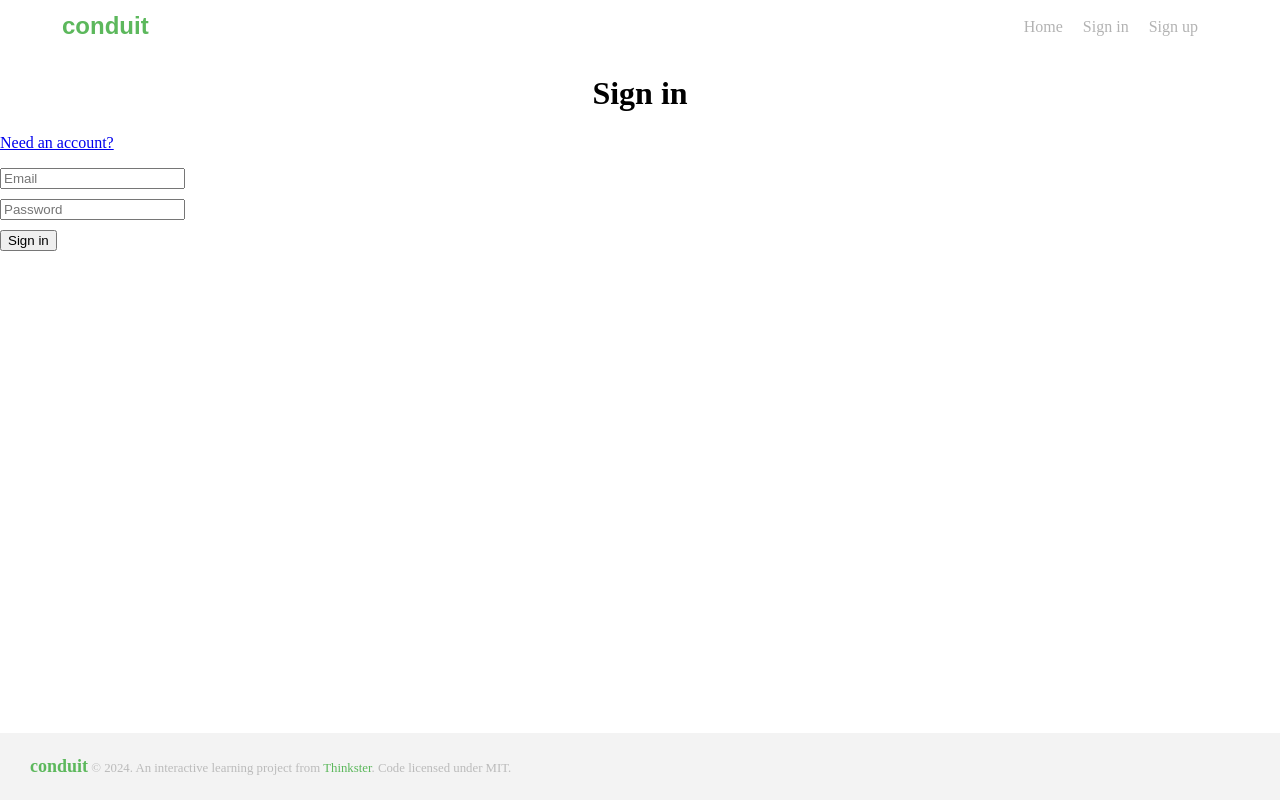
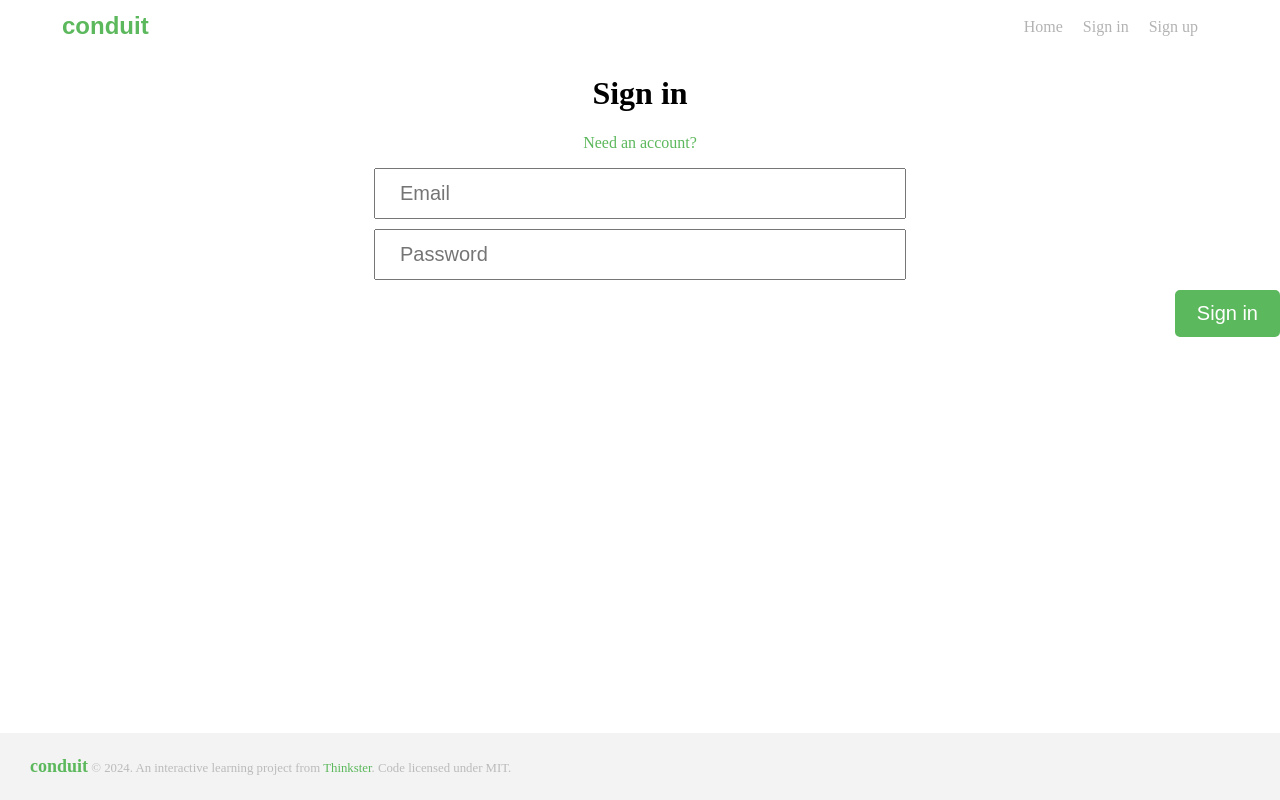
Before and after one commit to zncen/mcu-112-web-12130951-final, an Angular app: page /login in a window 1280 px wide. Shown: the top 800 px of the page. Built offline with nearby package versions, Linux system fonts and the light colour scheme.

Commit message:
登入頁面暫時罷工

```diff
--- a/src/app/login/login.component.css
+++ b/src/app/login/login.component.css
@@ -1,9 +1,59 @@
 input {
+
+    flex-direction: column;
+    margin-bottom: 10px;
+  }
+
+  .text-xs-center a {
+    color: #5cb85c;
+    text-decoration: none;
+  }
+
+  .text-xs-center a:hover {
+    color: #5cb85c;
+    text-decoration: underline;
+  }
+
+  button {
+
+    background-color: #5cb85c;
+    color: #fff;
+    border: 2px solid #5cb85c;
+    padding: 10px 20px;
+    border-radius: 5px;
+    cursor: pointer;
+    font-size: 1.25rem;
+
+  }
+
+  .button-container {
+    text-align: right;
+  }
+
+  button:hover {
+    background-color: #388e3c;
+    border-color: #388e3c;
+
+  }
+
+  input[type="text1"],
+  input[type="text2"] {
+    padding: 0.75rem 1.5rem;
+    font-size: 1.25rem;
+    width: 480px;
+    margin-bottom: 10px;
+  }
+
+  .container {
+    text-align: center;
+  }
+
+  .input-container {
     display: flex;
     flex-direction: column;
-    margin-bottom: 10px;
-}
-h1{
+    align-items: center;
+  }
+
+  .text-center {
     text-align: center;
-
-}
+  }
--- a/src/app/login/login.component.html
+++ b/src/app/login/login.component.html
@@ -1,7 +1,11 @@
-<h1 class="text-xs-center">Sign in</h1>
-<p class="text-xs-center"><a href="/register">Need an account?</a><!----></p>
-<input type="text1" placeholder="Email" />
-<input type="text2" placeholder="Password" />
-<div class="form-action">
-    <button type="button">Sign in</button>
-</div>
+<div class="container">
+    <h1 class="text-xs-center">Sign in</h1>
+    <p class="text-xs-center"><a href="/register">Need an account?</a></p>
+    <div class="input-container">
+      <input type="text1" placeholder="Email" />
+      <input type="text2" placeholder="Password" />
+    </div>
+    <div class="button-container">
+      <button type="button">Sign in</button>
+    </div>
+  </div>
```
